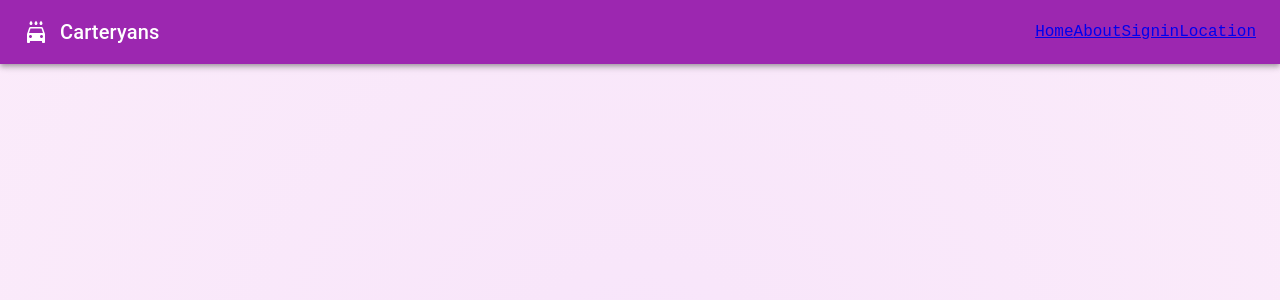
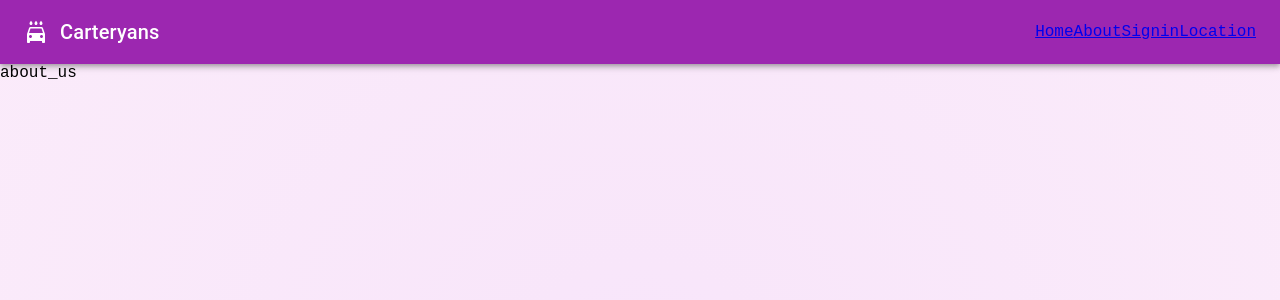
Before and after one commit to vijaykalashikam/car_website, a React (Create React App) app: page /about_us in a window 1280 px wide. Shown: the top 300 px of the page. Built offline with nearby package versions, Linux system fonts and the light colour scheme.

Commit message:
main changes

```diff
--- a/src/components/About.jsx
+++ b/src/components/About.jsx
@@ -3,9 +3,7 @@ import React from 'react'
 const About =() =>{
   return (
     <div>
-        <h1>
-
-        </h1>
+      about_us
     </div>
   )
 }
--- a/src/components/Layout.jsx
+++ b/src/components/Layout.jsx
@@ -1,17 +1,10 @@
 import React from 'react'
-import  { Outlet } from "react-router-dom"
-import Home from './Home';
- const Layout=()=> {
+
+const Layout = () => {
   return (
-    <>
     <div>
-      <Home/>
-
-        {/* <Link to="/about_us">About</Link>
-        <Link to="/homepage">Home</Link> */}
-        <Outlet/>
+      Layout
     </div>
-    </>
   )
 }
 
```
Also changed, not shown: src/setupTests.js (deleted, +0 -5 lines).
